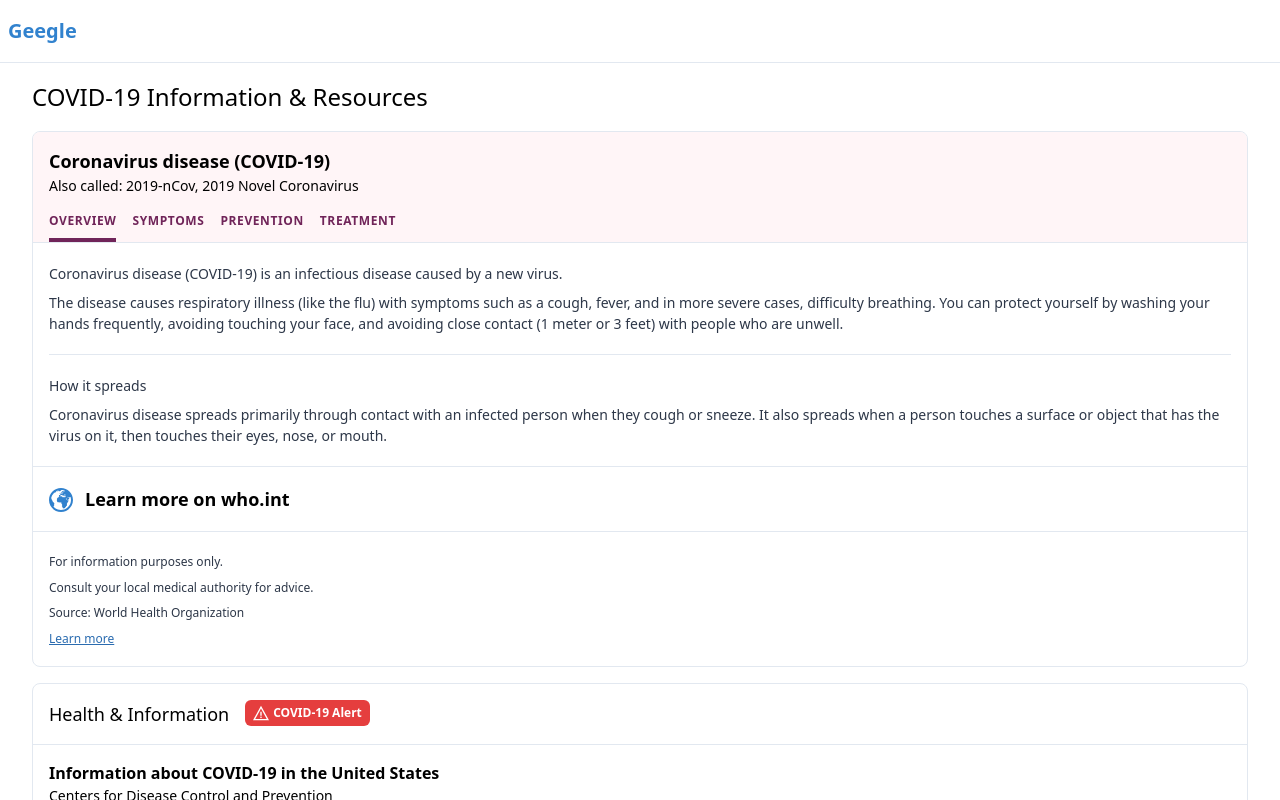
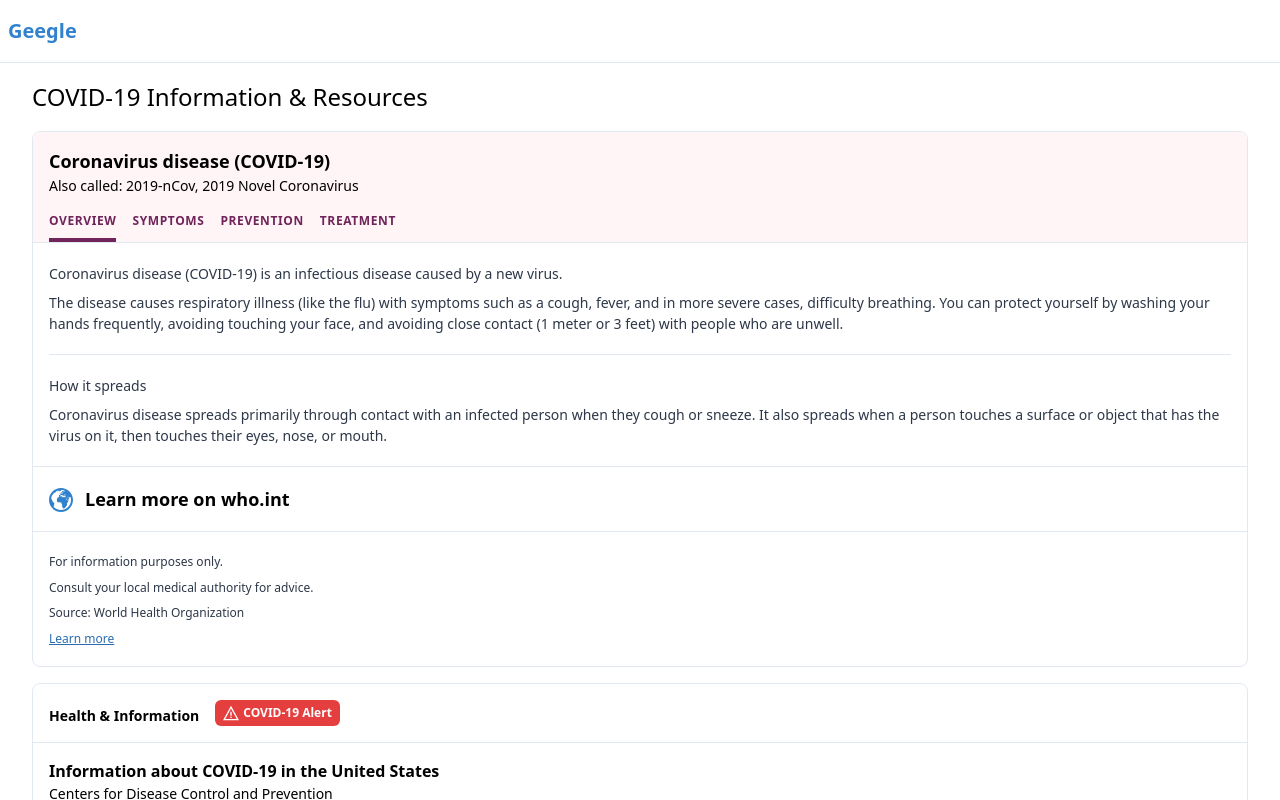
Before and after one commit to dance2die/demo.tailwind-covid19-google, a React (Create React App) app: page / in a window 1280 px wide. Shown: the top 800 px of the page. Built offline with nearby package versions, Linux system fonts and the light colour scheme.

Commit message:
Fixed health info title for sm

```diff
--- a/src/HealthInfo/HealthInfo.tsx
+++ b/src/HealthInfo/HealthInfo.tsx
@@ -62,7 +62,7 @@ const infoList: HealthInfoItem[] = [
 const HealthInfo = () => (
   <section className='mt-4 border rounded-lg'>
     <article className='flex items-baseline p-4 border-b'>
-      <h3 className='inline-block text-lg mr-4'>Health & Information</h3>
+      <h3 className='inline-block text-sm font-semibold mr-4'>Health & Information</h3>
       <p className='bg-red-600 text-white text-xs py-1 px-2 rounded-md flex items-center'>
         <svg className='fill-current mr-1 w-4 h-4' viewBox='0 0 24 24'>
           <path d='M12,5.177L20.631,21L3.369,21L12,5.177ZM12,1L0,23L24,23L12,1ZM11,10L13,10L13,16L11,16L11,10ZM12,19.75C11.311,19.75 10.75,19.19 10.75,18.5C10.75,17.81 11.311,17.25 12,17.25C12.689,17.25 13.25,17.81 13.25,18.5C13.25,19.19 12.689,19.75 12,19.75Z' />
```
